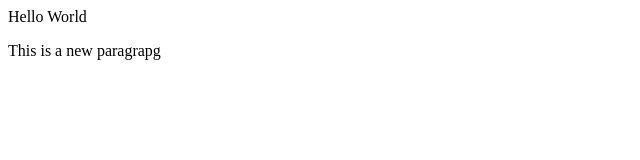
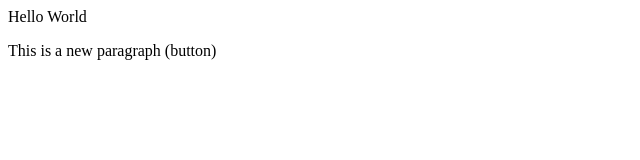
Before and after one commit to Vaibhav-Rathi/Demo, a plain HTML site: page index.html in a window 1280 px wide. Shown: the full height of the page, 0-640 px from the left. Drawn offline with Linux system fonts and the light colour scheme.

```diff
--- a/index.html
+++ b/index.html
@@ -1,2 +1,2 @@
 <p> Hello World
-<p>This is a new paragrapg</p>
+<p>This is a new paragraph (button)</p>
```
